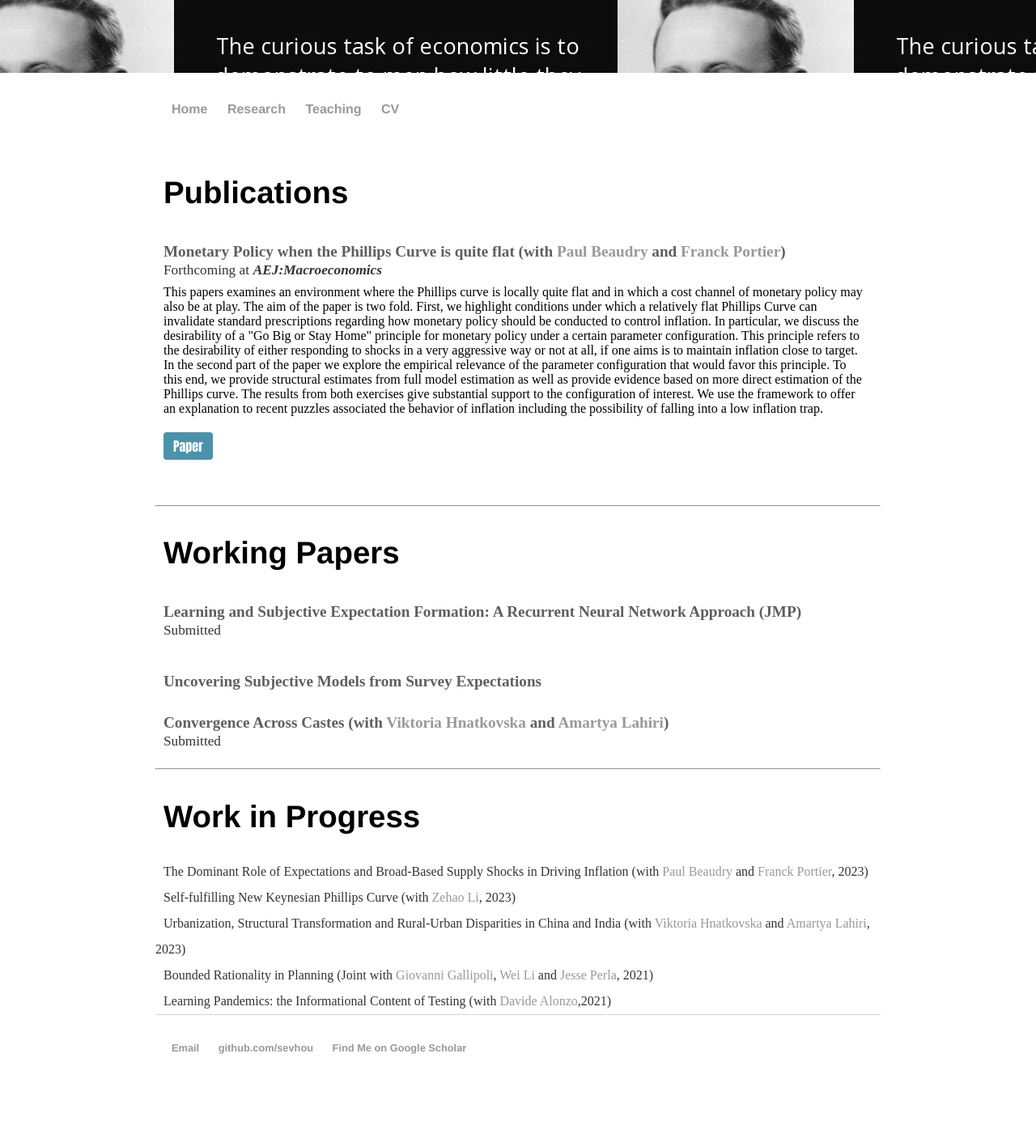
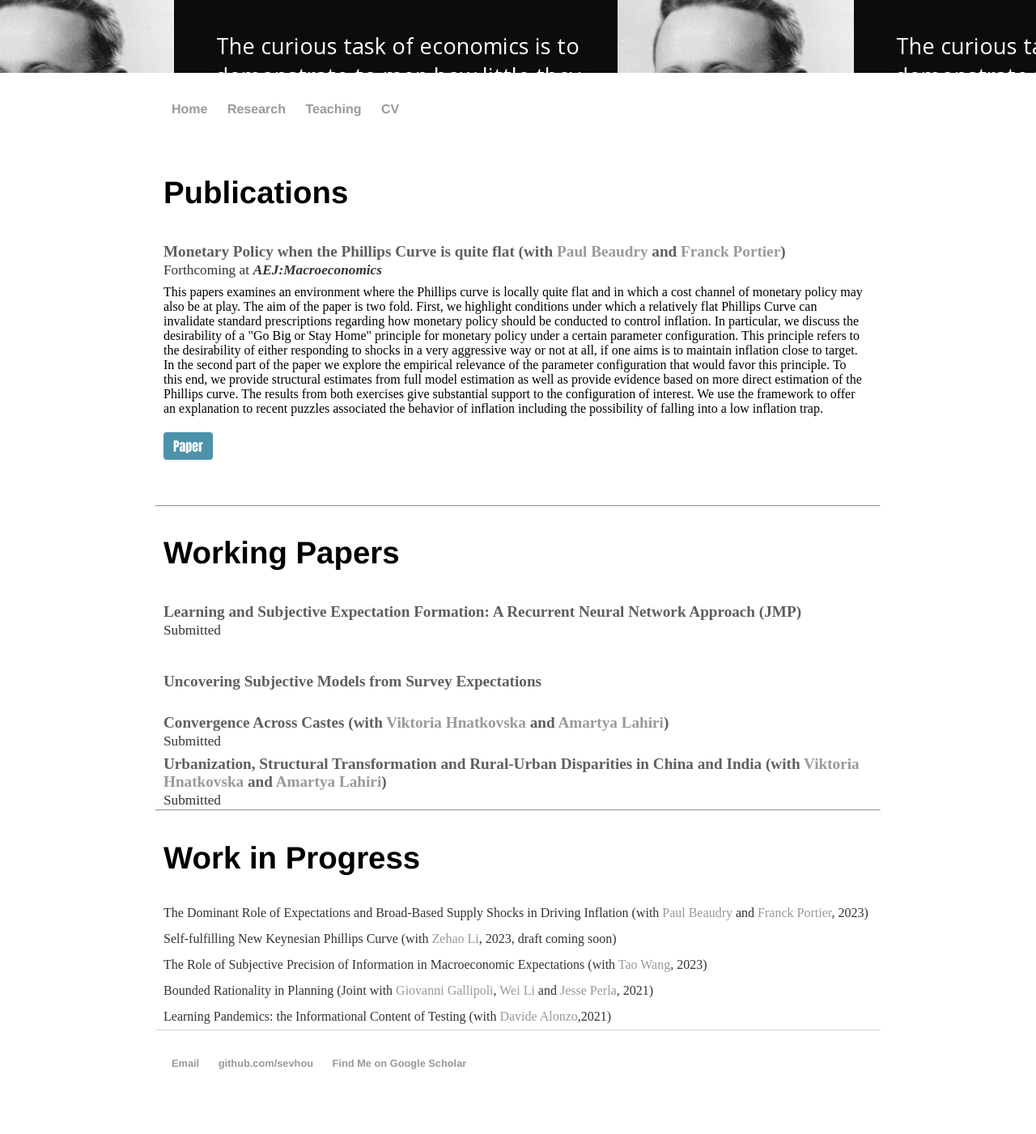
Before and after one commit to sevhou/sevhou.github.io, a Jekyll site: the page built from research/index.html, in a window 1280 px wide. Shown: the whole page at 81% size. Built offline with Jekyll 4.4.1, drawn with Linux system fonts in a browser that asks for light colours.

Commit message:
Update index.html

```diff
--- a/research/index.html
+++ b/research/index.html
@@ -57,6 +57,16 @@
 <br><a href="https://sevhou.github.io/research/Gaps_v11.pdf" class="bluebutton">Paper</a>
       </div>
     </div>
+
+    <h2 type="button" class="slide-toggle">Urbanization, Structural Transformation and Rural-Urban Disparities in
+China and India (with <a href="https://hnatkovska.arts.ubc.ca/">Viktoria Hnatkovska</a> and <a href="https://alahiri.arts.ubc.ca/">Amartya Lahiri</a>)<br>
+	    <pubf>Submitted</pubf></h2>
+    <div class="box">
+        <div class="box-inner">Over the past three decades India and China have experienced rapid growth and structural transformation. Underneath this similarity however was one significant difference: rural-urban wage gaps declined in India, but widened in China. In both countries, the majority of these wage dynamics are unexplained by worker attributes. We formalize a two-sector-two-location model in which structural transformation and urbanization respond endogenously to productivity shocks. While the structural transformation effect widens the urban-rural wage gap, the urbanization effect reduces it. We attribute the contrasting wage gap dynamics in the two countries to the higher costs of urban relocation for workers in China.
+
+<br><a href="https://sevhou.github.io/research/ChinaIndia_urban_latest.pdf" class="bluebutton">Paper</a>
+      </div>
+    </div>
 	<br>
 	<hr>
 
@@ -64,8 +74,8 @@
 
 
 	<pp>The Dominant Role of Expectations and Broad-Based Supply Shocks in Driving Inflation (with <a href="https://economics.ubc.ca/faculty-and-staff/paul-beaudry/">Paul Beaudry</a> and <a href="https://fportier.wordpress.com/">Franck Portier</a>, 2023) </pp> <br>
-	<pp>Self-fulfilling New Keynesian Phillips Curve (with <a href="https://lizehao.weebly.com/">Zehao Li</a>, 2023) </pp> <br>
-	<pp>Urbanization, Structural Transformation and Rural-Urban Disparities in China and India (with <a href="https://hnatkovska.arts.ubc.ca/">Viktoria Hnatkovska</a> and <a href="https://alahiri.arts.ubc.ca/">Amartya Lahiri</a>, 2023)</pp> <br>
+	<pp>Self-fulfilling New Keynesian Phillips Curve (with <a href="https://lizehao.weebly.com/">Zehao Li</a>, 2023, draft coming soon) </pp> <br>
+	<pp>The Role of Subjective Precision of Information in Macroeconomic Expectations (with <a href="https://taowangecon.github.io/">Tao Wang</a>, 2023)</pp> <br>
   	<pp>Bounded Rationality in Planning (Joint with <a href="https://app.scholarsite.io/giovanni-gallipoli">Giovanni Gallipoli</a>, <a href="https://economics.ubc.ca/faculty-and-staff/wei-li/">Wei Li</a> and <a href="https://www.jesseperla.com/">Jesse Perla</a>, 2021)</pp> <br>
 	<pp>Learning Pandemics: the Informational Content of Testing (with <a href="https://davidealonzo.github.io/">Davide Alonzo</a>,2021)</pp> <br>
 
```
